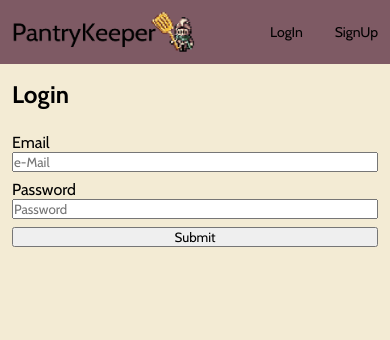
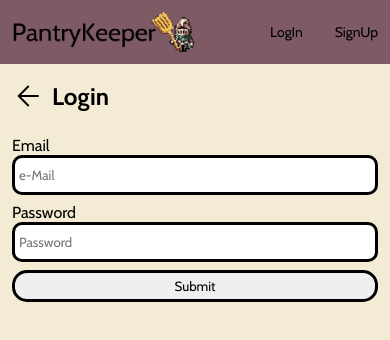
Before and after one commit to aliv314/pantrykeeper, a React (Create React App) app: page /login in a window 390 px wide. Shown: the top 340 px of the page. Built offline with nearby package versions, Linux system fonts and the light colour scheme; no server answers.

Commit message:
Added mobile friendly styling to login and register

```diff
--- a/src/pages/Login/Login.js
+++ b/src/pages/Login/Login.js
@@ -5,6 +5,7 @@ import {useNavigate} from 'react-router-dom';
 
 import { auth } from '../../firebase';
 import { signInWithEmailAndPassword } from "firebase/auth";
+import BackButton from '../../components/BackButton/BackButton';
 
 const Login = () => {
     const [mail, setMail] = useState("");
@@ -30,6 +31,7 @@ const Login = () => {
             .then((userCredential) => {
                 // Signed in
                 const user = userCredential.user;
+                alert("Success! Routing you to home.")
                 nav('/')
             })
             .catch((error) => {
@@ -44,14 +46,17 @@ const Login = () => {
 
     return (
         <section className='login'>
-            <h2 className='login__title'> Login </h2>
+            <div className='login__header'>
+                <BackButton onClose={() => nav('/')}></BackButton>
+                <h2 className='login__title'> Login </h2>
+            </div>
             <form className='login__form' onSubmit={onSubmitHandler}>
                 <p className='login__label'>Email</p>
                 <input className='login__input' placeholder='e-Mail' type='text' value={mail} onChange={(e) => setMail(e.target.value)}></input>
                 <p className='login__label'>Password</p>
                 <input className='login__input' placeholder='Password' type='password' value ={pass} onChange={(e) => setPass(e.target.value)}></input>
 
-                <button type="submit"> Submit </button>
+                <button className='login__button' type="submit"> Submit </button>
             </form>
         </section>
     )
--- a/src/pages/Login/Login.scss
+++ b/src/pages/Login/Login.scss
@@ -2,17 +2,20 @@
 @use '../../styles/variables' as *;
 .login{
     @include padding-baseline;
+    &__header{
+        @include margin-headline;
+        display: flex;
+        align-items: center;
+    }
     &__form{
         display: flex;
         flex-direction: column;
     }
-    &__title{
-        @include margin-headline;
-    }
     &__input{
+        @include input;
         @include margin-baseline;
     }
-    &__label{
-
+    &__button{
+        @include buttons;
     }
 }
```
